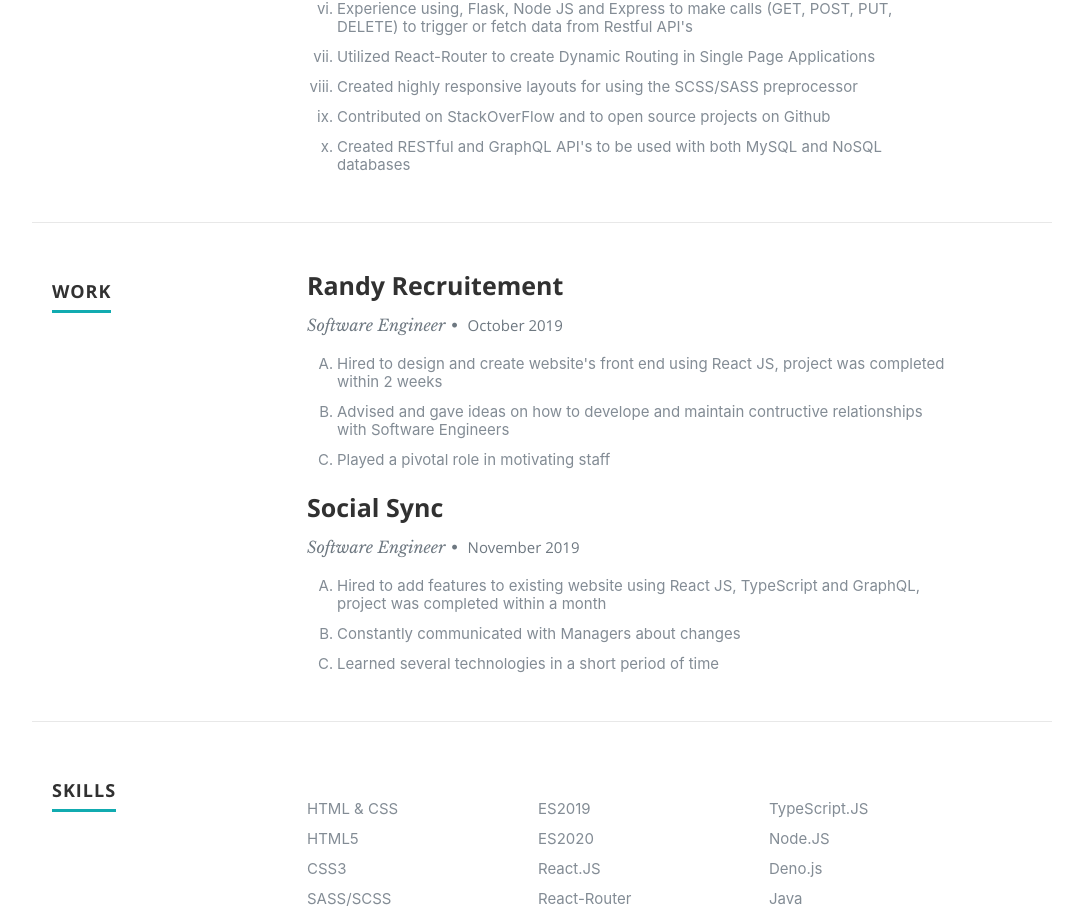
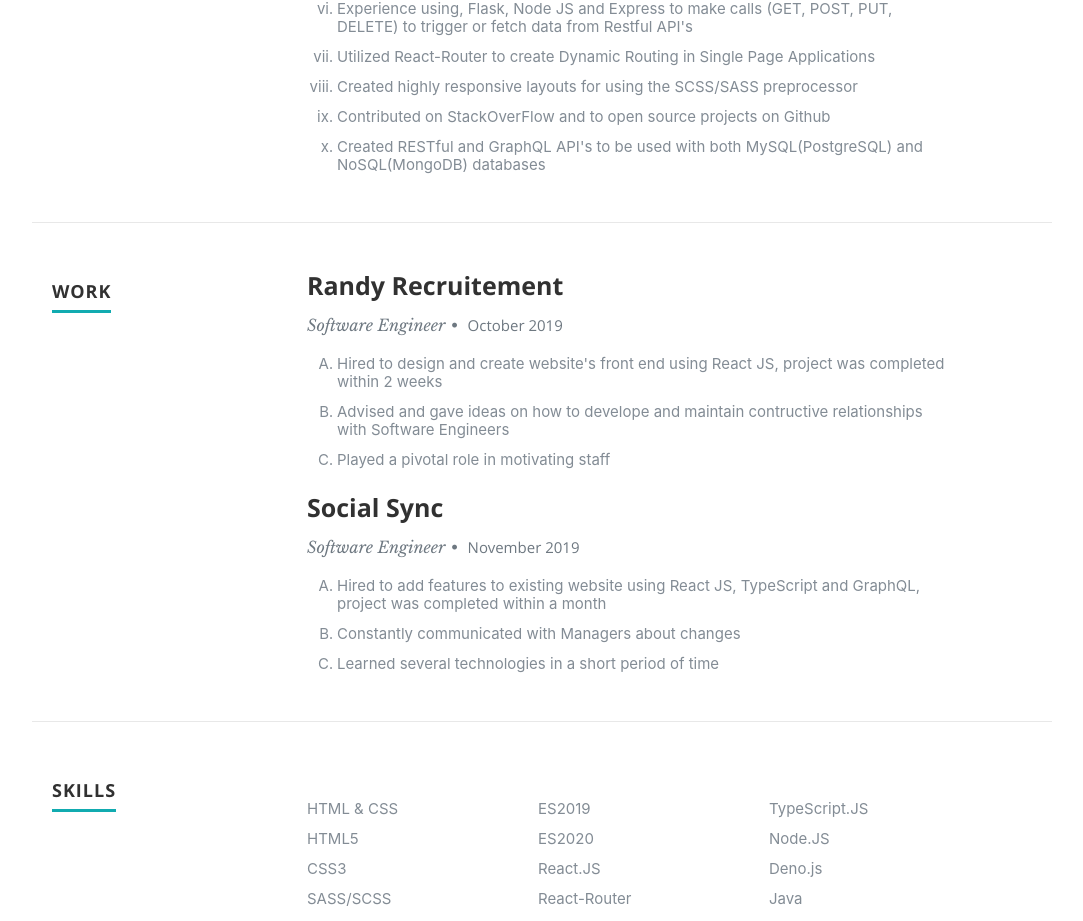
Before and after one commit to ItamarTati/itamar-portfolio-page, a React (Create React App) app: page / in a window 1280 px wide. Shown: the part 2564-3485 px from the top of the page, without its empty margins (98-1181 px from the left). Built offline with nearby package versions, Linux system fonts and the light colour scheme.

Commit message:
added more data

```diff
--- a/src/resumeData.js
+++ b/src/resumeData.js
@@ -87,7 +87,7 @@
           {"Achievement":"Utilized React-Router to create Dynamic Routing in Single Page Applications"},
           {"Achievement":"Created highly responsive layouts for using the SCSS/SASS preprocessor"},
           {"Achievement":"Contributed on StackOverFlow and to open source projects on Github"},
-          {"Achievement":"Created RESTful and GraphQL API's to be used with both MySQL and NoSQL databases"}
+          {"Achievement":"Created RESTful and GraphQL API's to be used with both MySQL(PostgreSQL) and NoSQL(MongoDB) databases"}
         ]
       },
     ],
```
